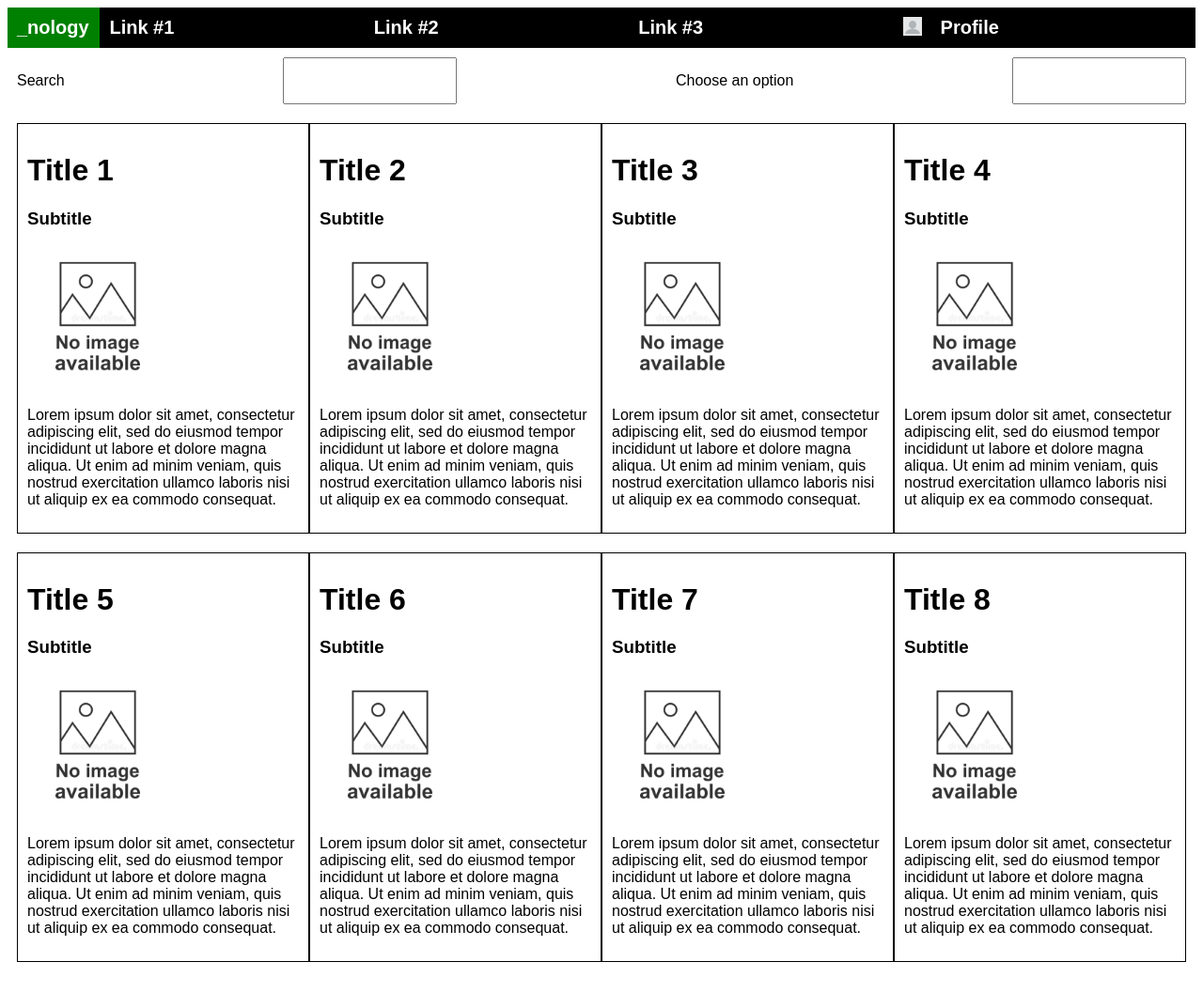
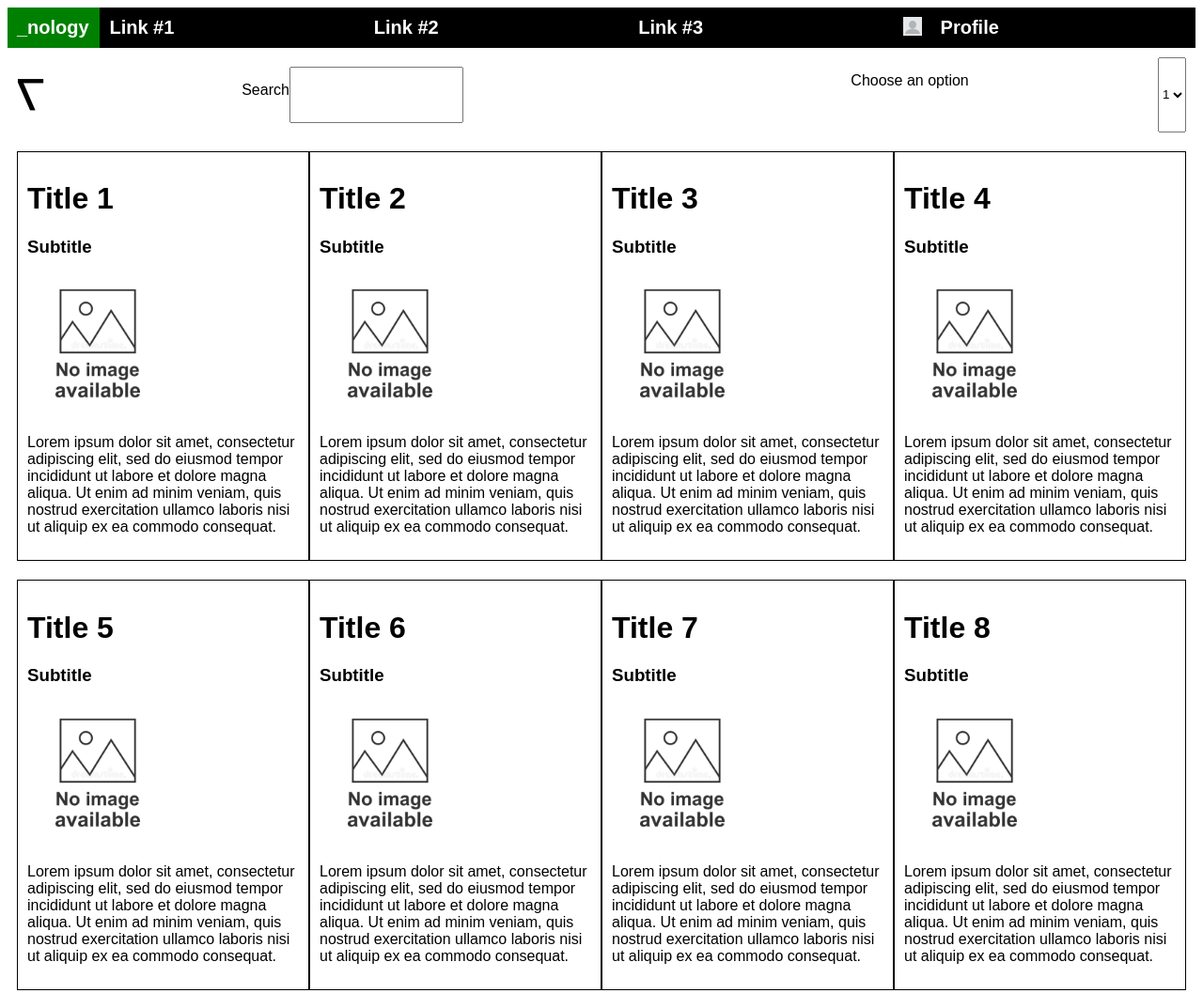
Before and after one commit to isobelleanna/flexbox-challenge-2-repo, a plain HTML site: page index.html in a window 1280 px wide. Shown: the whole page at 94% size. Drawn offline with Linux system fonts and the light colour scheme.

Commit message:
finished adding user bar

```diff
--- a/index.html
+++ b/index.html
@@ -21,11 +21,21 @@
       />
       <a href="#" class="banner">Profile</a>
     </nav>
-    <div class="search-bar">
+    <div class="user-bar">
+        <h1>⎲</h1>
+      <div class="search-bar">
       <p>Search</p>
       <input type="search" />
+      </div>
+      <div class="options-bar"></div>
       <p>Choose an option</p>
-      <input type="text" />
+      <select id="options" name="options">
+        <option value="option-1">1</option>
+        <option value="option-2">2</option>
+        <option value="option-3">3</option>
+        <option value="option-4">4</option>
+      </select>
+      </div>
     </div>
     <main>
       <div class="row-1">
--- a/style.css
+++ b/style.css
@@ -40,10 +40,20 @@ a {
     height: 20px;
     width: 20px;
 }
-.search-bar {
+.user-bar {
     display: flex;
     justify-content: space-between;
     padding: 10px;
+}
+
+.search-bar {
+    display: flex;
+    padding: 10px;
+
+}
+
+.options-bar {
+    display: flex;
 }
 
 .row-1 {
```
